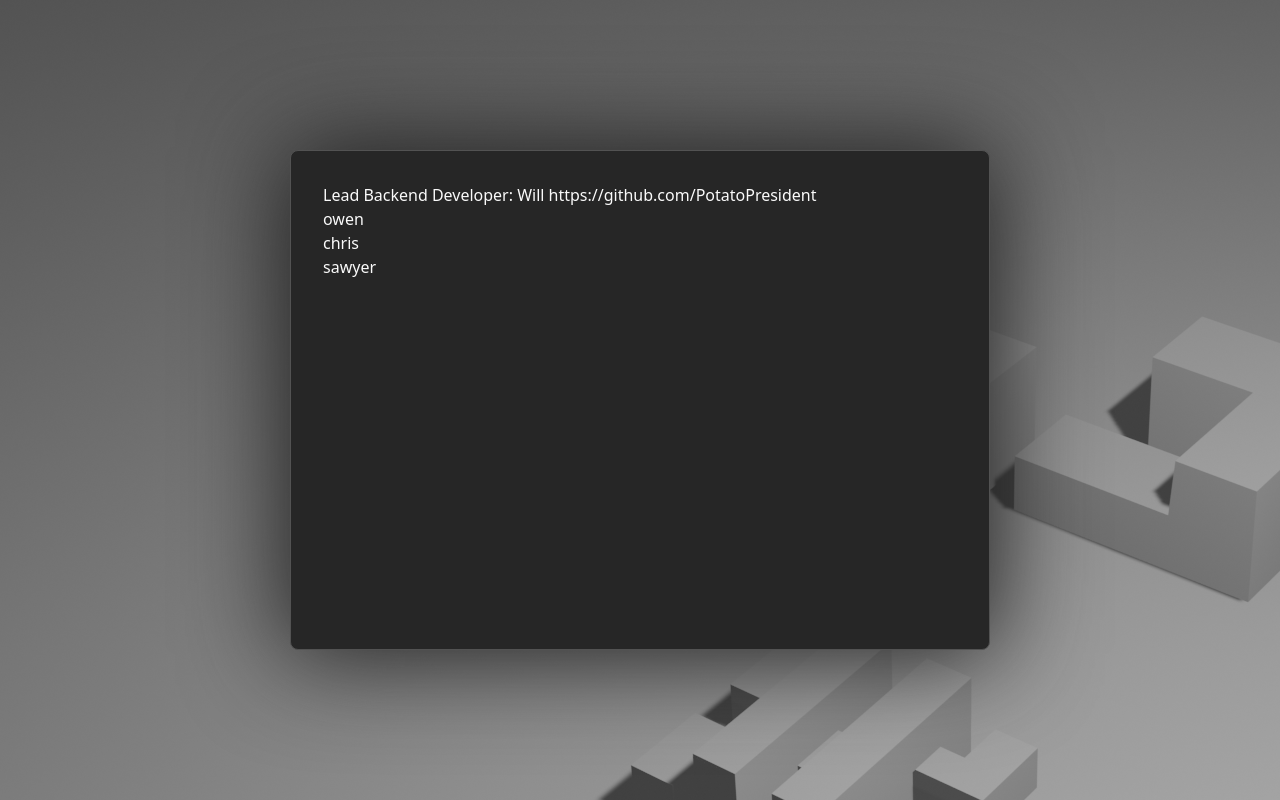
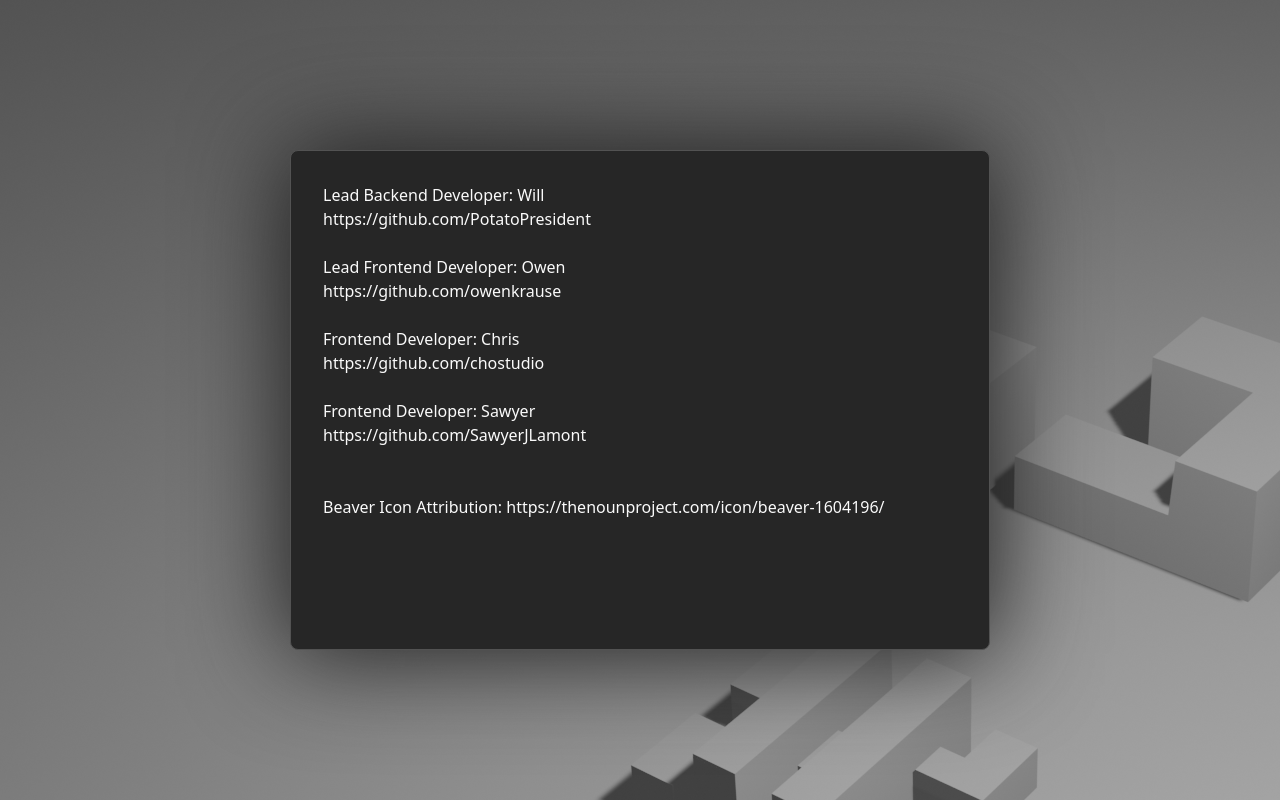
Before and after one commit to PotatoPresident/Beaver-Eats, a React (Vite) app in the folder Frontend/: page /about in a window 1280 px wide. Built offline with nearby package versions, Linux system fonts and the light colour scheme; no server answers.

Commit message:
Updated about page, linked attribution beaver icon

```diff
--- a/Frontend/src/routes/about.jsx
+++ b/Frontend/src/routes/about.jsx
@@ -4,10 +4,12 @@
     <div className='flex justify-center items-center w-screen h-screen bg-model'>
       <main className='bg-neutral-800 w-[700px] h-[500px] rounded-lg border border-neutral-600 shadow-default'>
         <div className='flex flex-col py-8 px-8 text-neutral-50'>
-          <p>Lead Backend Developer: Will https://github.com/PotatoPresident</p>
-          <p>owen</p>
-          <p>chris</p>
-          <p>sawyer</p>
+          <p>Lead Backend Developer: Will <br /> <a href="https://github.com/PotatoPresident">https://github.com/PotatoPresident</a></p><br />
+          <p>Lead Frontend Developer: Owen <br /> <a href="https://github.com/owenkrause">https://github.com/owenkrause</a></p><br />
+          <p>Frontend Developer: Chris <br /> <a href="https://github.com/chostudio">https://github.com/chostudio</a></p><br />
+          <p>Frontend Developer: Sawyer <br /> <a href="https://github.com/SawyerJLamont">https://github.com/SawyerJLamont</a></p><br />
+          <br />
+          <p>Beaver Icon Attribution: <a href="https://thenounproject.com/icon/beaver-1604196/">https://thenounproject.com/icon/beaver-1604196/</a></p>
         </div>
       </main>
     </div>
```
